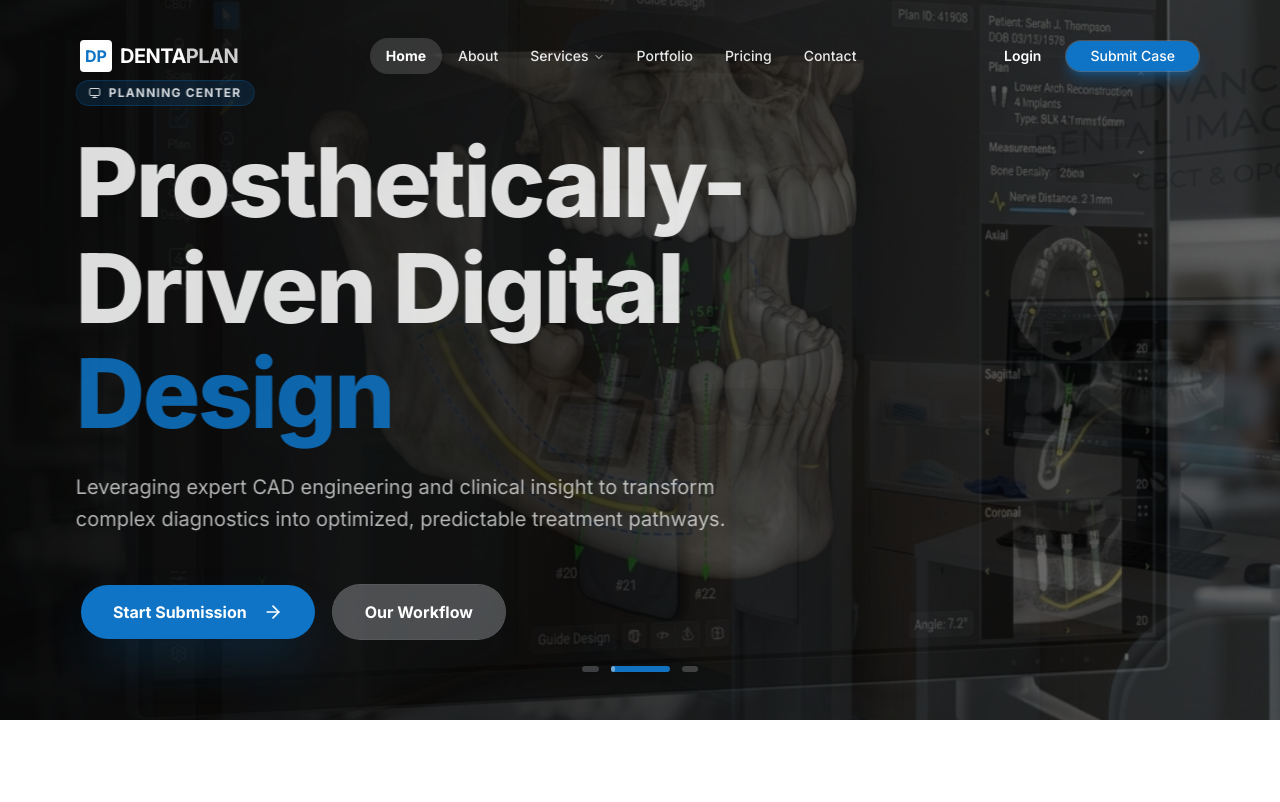
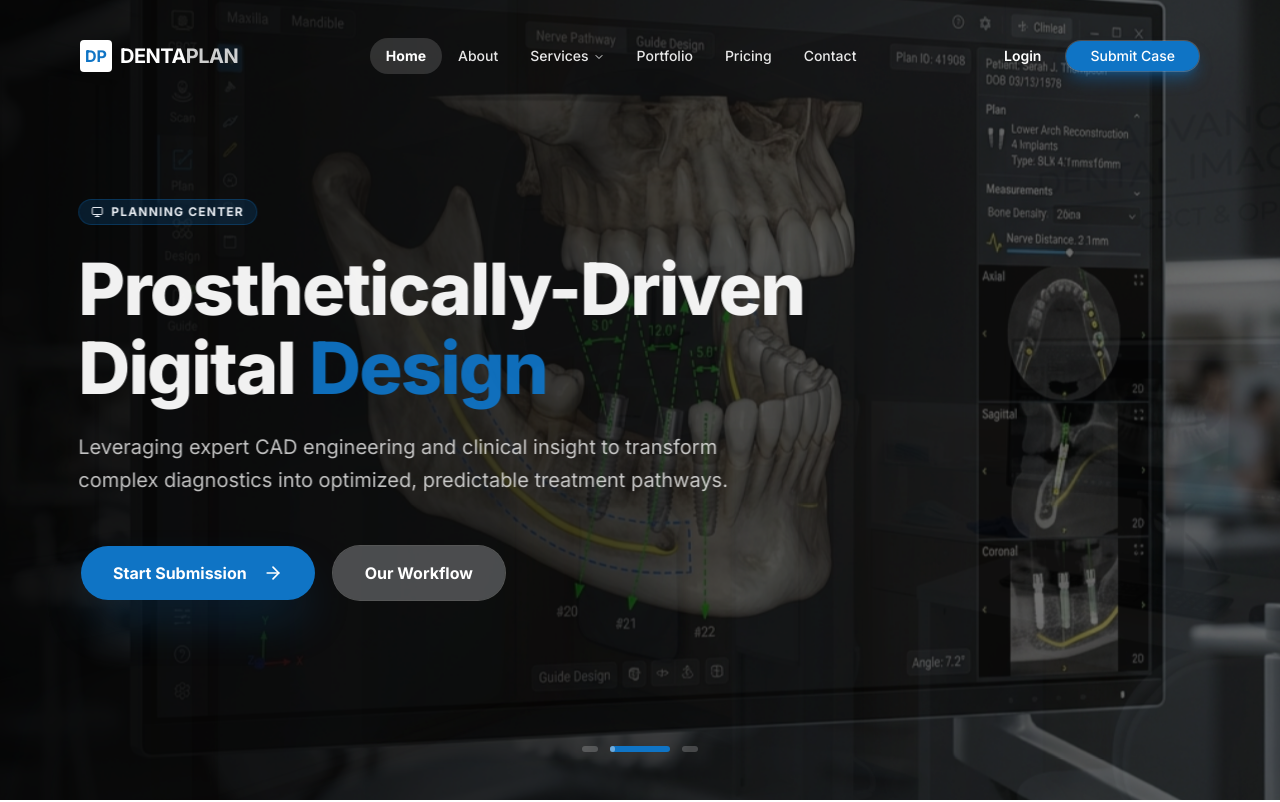
Before and after one commit to sarath-panha/planning-center, a Next.js app: page / in a window 1280 px wide. Shown: the top 802 px of the page. Built offline with nearby package versions, Linux system fonts and the light colour scheme.

Commit message:
feat: add dynamic hero component with automatic slide transitions

```diff
--- a/components/sections/hero.tsx
+++ b/components/sections/hero.tsx
@@ -50,7 +50,7 @@ const Hero = () => {
   }, []);
 
   return (
-    <section className="relative min-h-[90vh] flex items-center overflow-hidden bg-foreground">
+    <section className="relative h-screen flex items-center overflow-hidden bg-foreground">
       {/* Dynamic Background Images */}
       {slides.map((slide, index) => (
         <div
@@ -79,11 +79,11 @@ const Hero = () => {
                     {slide.icon}
                     <span>{slide.badge}</span>
                   </div>
-                  <h1 className="text-5xl font-extrabold tracking-tight text-white sm:text-6xl lg:text-8xl leading-[1.1] mb-6">
+                  <h1 className="text-4xl font-extrabold tracking-tight text-white sm:text-5xl lg:text-7xl leading-[1.1] mb-6">
                     {slide.title.split(' ').map((word, i) => (
                       <span key={i} className={i >= 2 ? "text-primary" : ""}>
                         {word}{' '}
-                        {i === 1 && <br />}
+                        {i === 1}
                       </span>
                     ))}
                   </h1>
```
Also changed, not shown: 1 other file (tests, documents, lock files or other folders).
